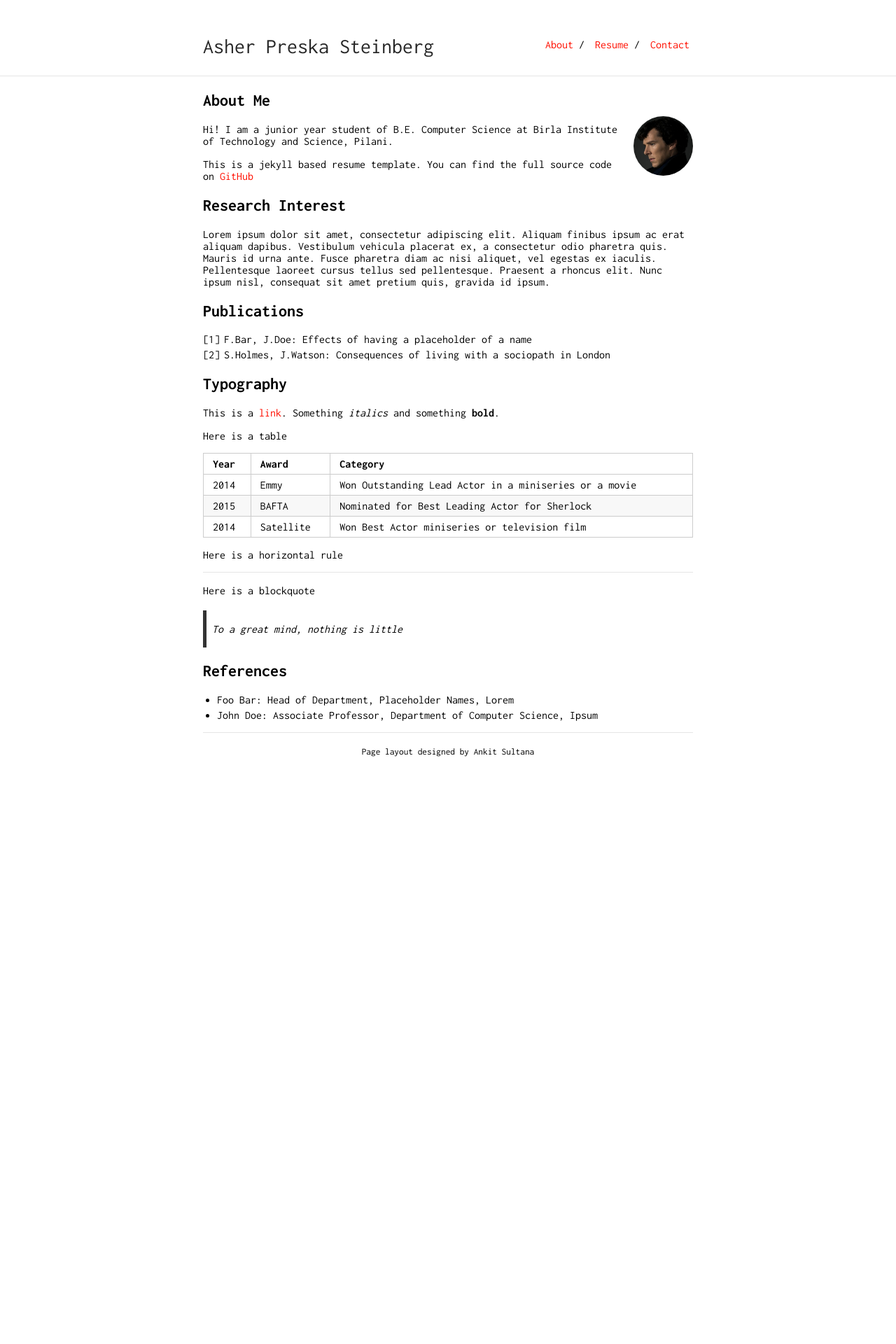
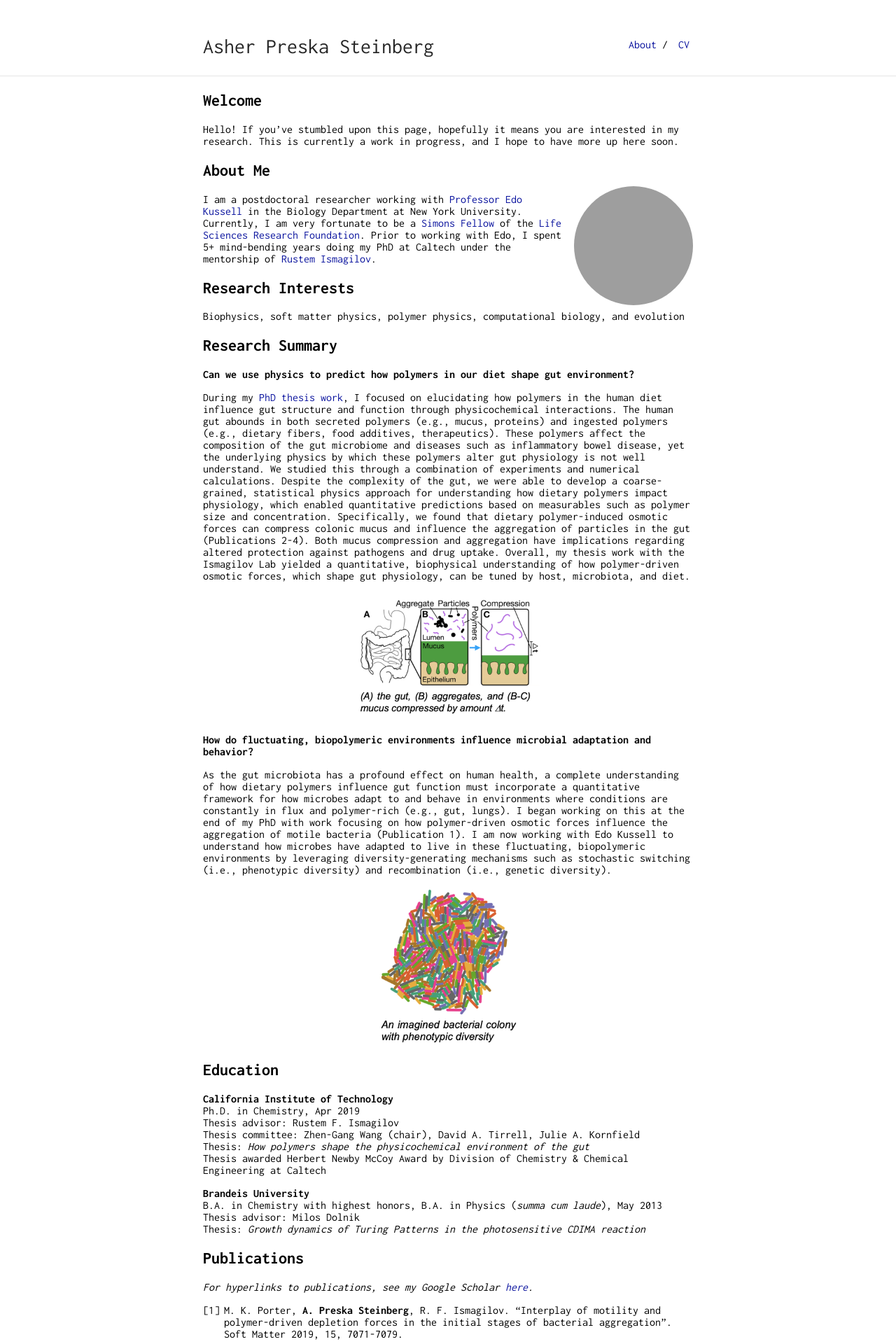
Before and after one commit to apsteinberg/apsteinberg.github.io, a Jekyll site: the page built from index.md, in a window 1280 px wide. Shown: the top 1920 px of the page at 70% size. Built offline with Jekyll 4.4.1, drawn with Linux system fonts in a browser that asks for light colours; our own code applies the rules of GitHub Pages for plain Markdown files; before the commit the page ends 1081 px from its top, so only the background shows below that; some of the changed text lies outside the part shown; grey boxes are pictures that could not be loaded.

Commit message:
website materials

```diff
--- a/_config.yml
+++ b/_config.yml
@@ -20,7 +20,7 @@ sass:
 nav:
  - name: "About"
    link: "/apsteinberg.github.io/"
- - name: "Resume"
-   link: "resume.pdf"
- - name: "Contact"
-   link: "contact"
+ - name: "CV"
+   link: "20201231_Asher_CV.pdf"
+# - name: "Contact"
+#   link: "contact"
--- a/_sass/vars.scss
+++ b/_sass/vars.scss
@@ -2,8 +2,8 @@
  * Customization Variables
  */
 
-$accent: #FF0F00;
-$image-size: 85px;
+$accent: #0A139E;
+$image-size: 170px;
 
 /*
  * Build Variables, don't touch
--- a/index.md
+++ b/index.md
@@ -1,45 +1,75 @@
 ---
 layout: default
 ---
+## Welcome
+
+Hello! If you've stumbled upon this page, hopefully it means you are interested in my research. This is currently a work in progress, and I hope to have more up here soon.
 
 ## About Me
 
-<img class="profile-picture" src="sherlock.jpg">
+<img class="profile-picture" src="LSRF_picture_cropped.jpg">
 
-Hi! I am a junior year student of B.E. Computer Science at Birla Institute of Technology and Science, Pilani.
+I am a postdoctoral researcher working with [Professor Edo Kussell](https://as.nyu.edu/faculty/edo-kussell.html) in the Biology Department at New York University. Currently, I am very fortunate to be a [Simons Fellow](https://www.simonsfoundation.org/life-sciences/simons-postdoctoral-fellowships-in-life-sciences/) of the [Life Sciences Research Foundation](http://www.lsrf.org/). Prior to working with Edo, I spent 5+ mind-bending years doing my PhD at Caltech under the mentorship of [Rustem Ismagilov](https://ismagilovlab.caltech.edu/).
 
-This is a jekyll based resume template. You can find the full source code on [GitHub](https://github.com/bk2dcradle/researcher)
+## Research Interests
 
-## Research Interest
+Biophysics, soft matter physics, polymer physics, computational biology, and evolution
 
-Lorem ipsum dolor sit amet, consectetur adipiscing elit. Aliquam finibus ipsum ac erat aliquam dapibus. Vestibulum vehicula placerat ex, a consectetur odio pharetra quis. Mauris id urna ante. Fusce pharetra diam ac nisi aliquet, vel egestas ex iaculis. Pellentesque laoreet cursus tellus sed pellentesque. Praesent a rhoncus elit. Nunc ipsum nisl, consequat sit amet pretium quis, gravida id ipsum.
+## Research Summary
+
+**Can we use physics to predict how polymers in our diet shape gut environment?**
+
+During my [PhD thesis work](https://thesis.library.caltech.edu/11474/), I focused on elucidating how polymers in the human diet influence gut structure and function through physicochemical interactions. The human gut abounds in both secreted polymers (e.g., mucus, proteins) and ingested polymers (e.g., dietary fibers, food additives, therapeutics). These polymers affect the composition of the gut microbiome and diseases such as inflammatory bowel disease, yet the underlying physics by which these polymers alter gut physiology is not well understand. We studied this through a combination of experiments and numerical calculations. Despite the complexity of the gut, we were able to develop a coarse-grained, statistical physics approach for understanding how dietary polymers impact physiology, which enabled quantitative predictions based on measurables such as polymer size and concentration. Specifically, we found that dietary polymer-induced osmotic forces can compress colonic mucus and influence the aggregation of particles in the gut (Publications 2-4). Both mucus compression and aggregation have implications regarding altered protection against pathogens and drug uptake. Overall, my thesis work with the Ismagilov Lab yielded a quantitative, biophysical understanding of how polymer-driven osmotic forces, which shape gut physiology, can be tuned by host, microbiota, and diet.
+
+<center><img src="gut_fig.png" alt="gut schematic" style="width:272px;height:182px;"></center>
+
+**How do fluctuating, biopolymeric environments influence microbial adaptation and behavior?**
+
+As the gut microbiota has a profound effect on human health, a complete understanding of how dietary polymers influence gut function must incorporate a quantitative framework for how microbes adapt to and behave in environments where conditions are constantly in flux and polymer-rich (e.g., gut, lungs). I began working on this at the end of my PhD with work focusing on how polymer-driven osmotic forces influence the aggregation of motile bacteria (Publication 1). I am now working with Edo Kussell to understand how microbes have adapted to live in these fluctuating, biopolymeric environments by leveraging diversity-generating mechanisms such as stochastic switching (i.e., phenotypic diversity) and recombination (i.e., genetic diversity).
+
+<center><img src="randomlycoloredcells.png" alt="Randomly colored cells" style="width:204px;height:225px;"></center>
+
+## Education
+
+ **California Institute of Technology** <br>
+ Ph.D. in Chemistry, Apr 2019<br>
+ Thesis advisor: Rustem F. Ismagilov<br>
+ Thesis committee: Zhen-Gang Wang (chair), David A. Tirrell, Julie A. Kornfield <br>
+ Thesis: *How polymers shape the physicochemical environment of the gut* <br>
+ Thesis awarded Herbert Newby McCoy Award by Division of Chemistry & Chemical Engineering at Caltech
+
+
+ **Brandeis University** <br>
+ B.A. in Chemistry with highest honors, B.A. in Physics (*summa cum laude*), May 2013<br>
+ Thesis advisor: Milos Dolnik <br>
+ Thesis: *Growth dynamics of Turing Patterns in the photosensitive CDIMA reaction* <br>
 
 ## Publications
 
-1. F.Bar, J.Doe: Effects of having a placeholder of a name
-2. S.Holmes, J.Watson: Consequences of living with a sociopath in London
+*For hyperlinks to publications, see my Google Scholar [here](https://scholar.google.com/citations?user=yQnF_RQAAAAJ&hl=en&oi=ao).*
 
-## Typography
+1.	M. K. Porter, **A. Preska Steinberg**, R. F. Ismagilov. “Interplay of motility and polymer-driven depletion forces in the initial stages of bacterial aggregation”. Soft Matter 2019, 15, 7071-7079.
+7.	**A. Preska Steinberg**, Z. G. Wang, R. F. Ismagilov. “Food polyelectrolytes compress the colonic mucus hydrogel by a Donnan mechanism”. Biomacromolecules 2019, 20 (7), 2675-2683.
+6.	**A. Preska Steinberg**, S. S. Datta, T. Naragon, J. C. Rolando, S. R. Bogatyrev, R. F. Ismagilov. “High-molecular-weight polymers from dietary fiber drive aggregation of particulates in the murine small intestine”. eLife 2019, 8:e40387.
+5.	S. S. Datta, **A. Preska Steinberg**, R. F. Ismagilov. “Polymers in the gut compress the colonic mucus hydrogel”. Proc Natl Acad Sci USA 2016, 113 (26), 7041-7046.
+4.	L. Haim, A. Hagberg, R. Nagao, **A. Preska Steinberg**, M. Dolnik, I. R. Epstein, E. Meron. “Fronts and patterns in a spatially forced CDIMA reaction”. Phys Chem Chem Phys 2014, 16 (47), 26137-26143.
+3.	**A. Preska Steinberg**, I. R. Epstein, M. Dolnik. “Target Turing Patterns and Growth Dynamics in the Chlorine Dioxide-Iodine-Malonic Acid reaction”. J Phys Chem A 2014, 118 (13), 2393-2400.
+2.	E. S. Thrall, **A. Preska Steinberg**, X. Wu, L. E. Brus. “The Role of Photon Energy and Semiconductor Substrate in the Plasmon-Mediated Photooxidation of Citrate by Silver Nanoparticles”. J Phys Chem C 2013, 117 (49), 26238-26247.
+1.	J. Palacci, S. Sacanna, **A. Preska Steinberg**, D. J. Pine, P. M. Chaikin. “Living Crystals of Light-Activated Colloidal Surfers”. Science 2013, 339 (6122), 936-940.
 
-This is a [link](http://google.com). Something *italics* and something **bold**.
 
-Here is a table
+## Selected Honors, Awards, Fellowships
 
-Year | Award | Category
+Year | Award | Description
 -----|-------|--------
-2014 | Emmy  | Won Outstanding Lead Actor in a miniseries or a movie
-2015 | BAFTA | Nominated for Best Leading Actor for Sherlock
-2014 | Satellite | Won Best Actor miniseries or television film
+2020-present | LSRF Postdoctoral Fellowship  | Simons Foundation Awardee of the [Life Sciences Research Foundation](http://www.lsrf.org/)
+2019 | Herbert Newby McCoy Award | In recognition of the most outstanding achievements in research by a graduate student in Caltech Chemistry & Chemical Engineering
+2018-2019 | Caldwell CEMI Fellowship | Awarded by Caltech [CEMI](http://microbiology.caltech.edu/index.html) to graduate students doing exciting interdisciplinary research that has the potential to benefit society
+2013-2018 | NSF GRFP | National Science Foundation Graduate Research Fellowship Program ([link](https://www.nsfgrfp.org/))
+2013 | Schiff Memorial Award | Awarded by the Brandeis Division of Science to one or more student showing creativity and originality in science, fine arts or archeology ([link](https://www.brandeis.edu/science/prizes-awards/index.html))
 
-Here is a horizontal rule
 
----
+## Contact
 
-Here is a blockquote
-
-> To a great mind, nothing is little
-
-## References
-
-* Foo Bar: Head of Department, Placeholder Names, Lorem
-* John Doe: Associate Professor, Department of Computer Science, Ipsum
+* Email: [apsteinberg@nyu.edu](mailto:apsteinberg@nyu.edu)
+* Social media: [LinkedIn](https://www.linkedin.com/in/asher-preska-steinberg-38b22866/)
```
Also changed, not shown: gut_fig.png (added), randomlycoloredcells.png (added), 3 other files.
